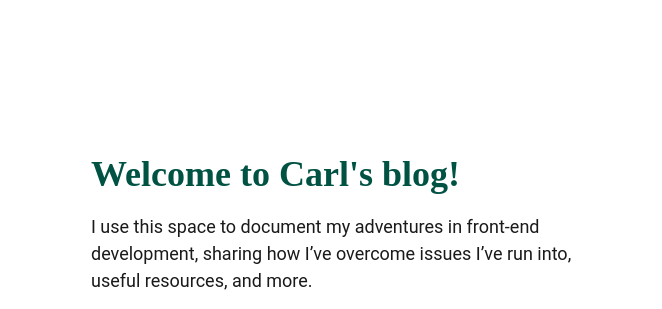
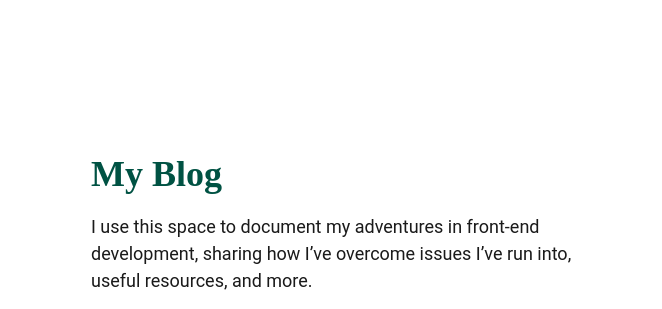
Before and after one commit to carlosterly/photography, an Eleventy site: page src/index.njk in a window 1280 px wide. Shown: the part 165-474 px from the top of the page, 0-662 px from the left. Built offline with nearby package versions, Linux system fonts and the light colour scheme; Eleventy itself is replaced by a stand-in of ours; files that its build step writes are made by us from their sources.

Commit message:
Change heading

```diff
--- a/src/index.njk
+++ b/src/index.njk
@@ -6,7 +6,7 @@ layout: 'base.njk'
 <section class="hero">
   <div class="container flow">
     <div class="hero__content flow">
-      <h1 class="section-title">Welcome to Carl's  blog!</h1>
+      <h1 class="section-title">My Blog</h1>
       <p>I use this space to document my adventures in front-end development, sharing how I’ve overcome issues I’ve run into, useful resources, and more.</p>
       <p>Below are some of my favourite articles, or you can go to the blog page to see my most recent posts.</p>
       <div class="flex-group">
```
